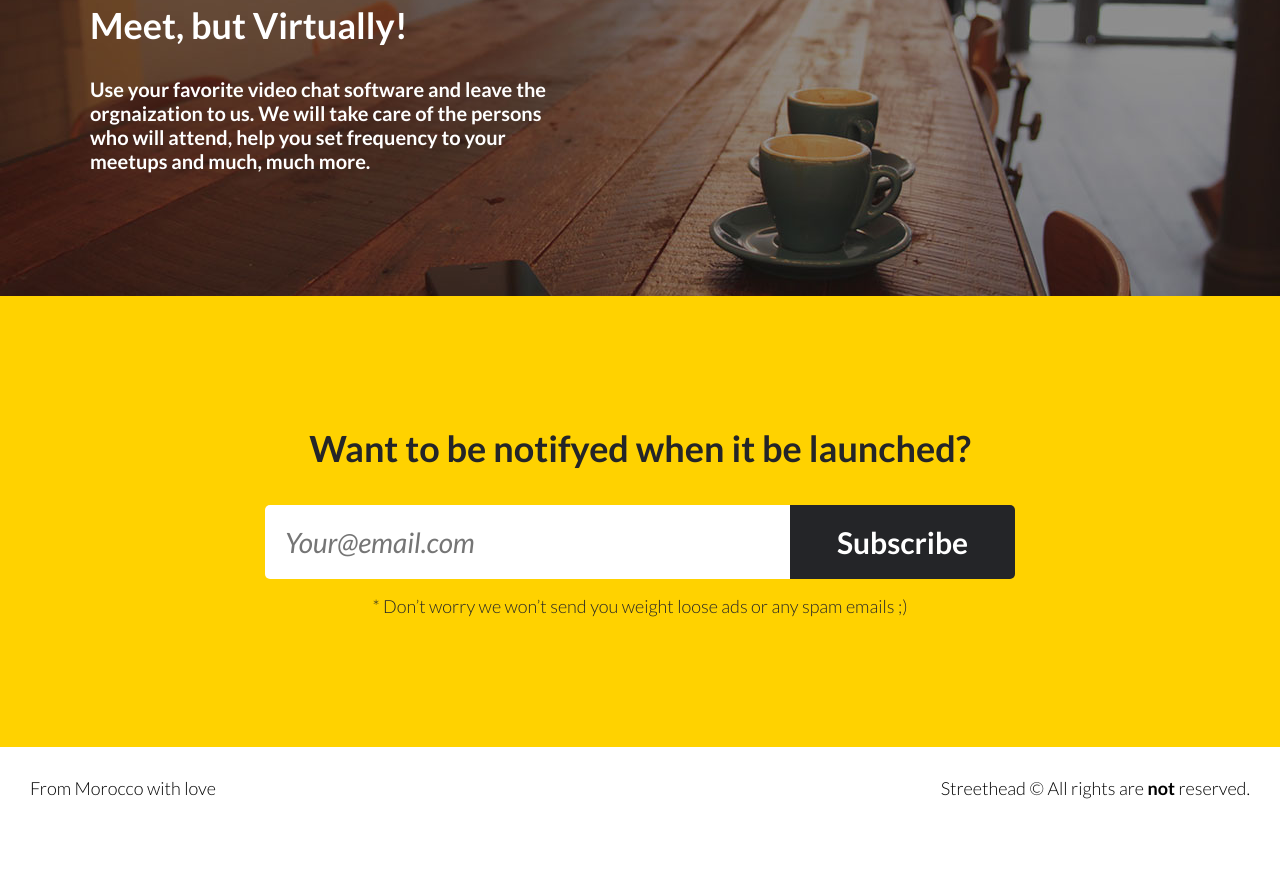
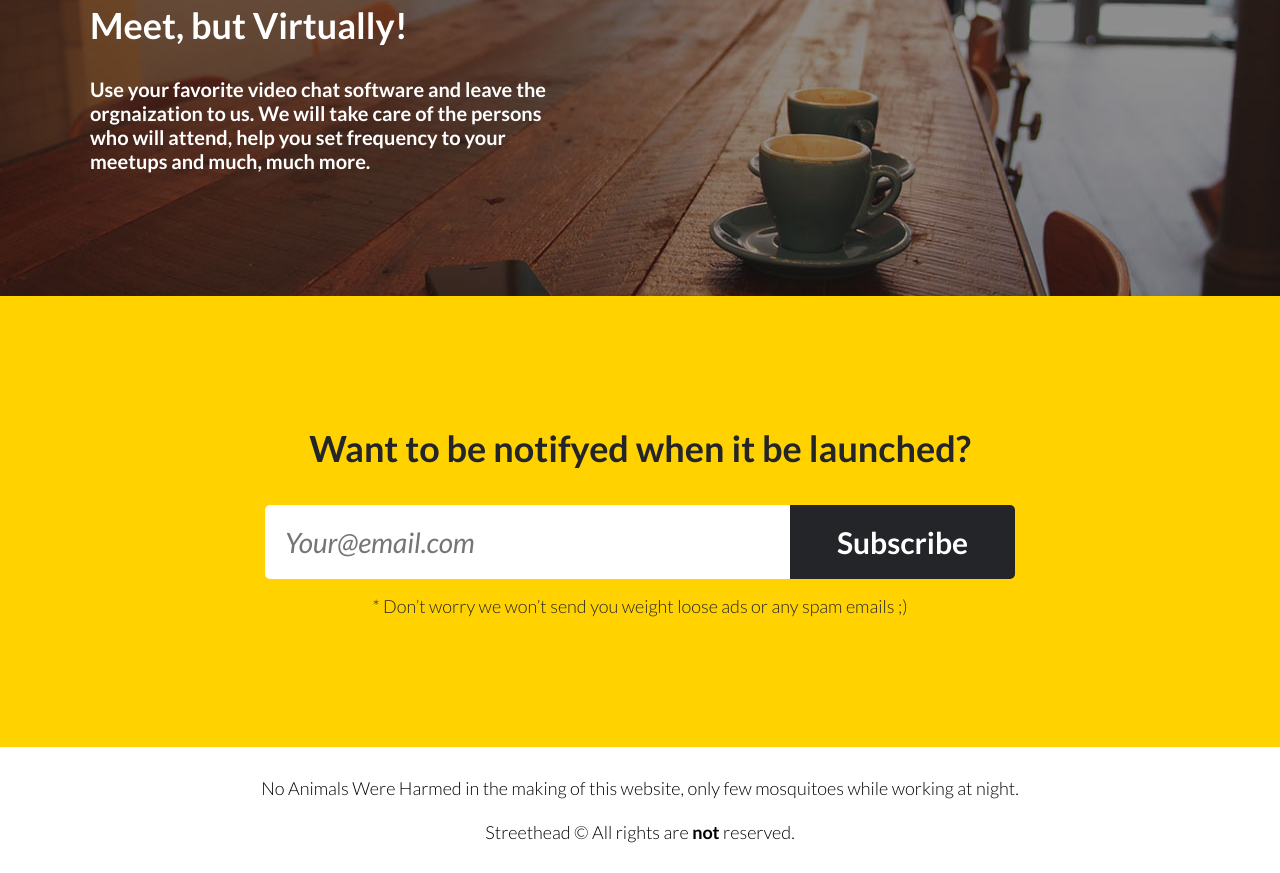
Before and after one commit to streethead/streethead.github.io, a plain HTML site: page index.html in a window 1280 px wide. Shown: the part 1630-2503 px from the top of the page. Before the commit the page ends 2459 px from the top, so only its background shows below. Drawn offline with Linux system fonts and the light colour scheme; a script that the page names is missing.

Commit message:
adding the footer joke :D

```diff
--- a/assets/css/main.css
+++ b/assets/css/main.css
@@ -242,14 +242,5 @@ body {
     font-size: 18px;
     padding: 30px;
     overflow: hidden;
+    text-align: center;
 }
-
-.footer-sentence {
-    float: left;
-    width: 50%;
-    text-align: left;
-}
-
-.footer-sentence:nth-child(2){
-    text-align: right;
-}
--- a/index.html
+++ b/index.html
@@ -132,8 +132,10 @@
         </div>
 
         <div id="footer">
-            <div class="footer-sentence">From Morocco with love</div>
-            <div class="footer-sentence">Streethead © All rights are <strong>not</strong> reserved.</div>
+            No Animals Were Harmed in the making of this website, only few mosquitoes while working at night.
+            <br>
+            <br>
+            Streethead © All rights are <strong>not</strong> reserved.
         </div>
     </body>
 
```
